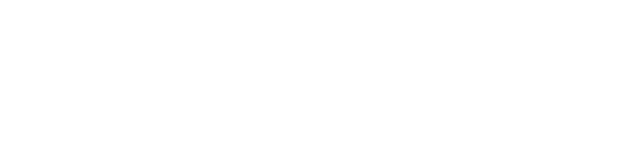
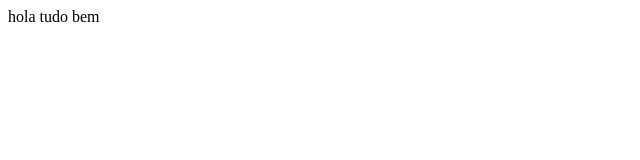
Before and after one commit to Lorenzo30/site, a plain HTML site: page index.html in a window 1280 px wide. Shown: the whole page, without its empty margins (0-640 px from the left). Drawn offline with Linux system fonts and the light colour scheme.

Commit message:
Criando header

```diff
--- a/index.html
+++ b/index.html
@@ -6,7 +6,13 @@
 <body>
 
 
+	<header>
+        <div>
 
+           hola tudo bem
+
+        </div>
+    </header>
 
 </body>
 </html>
```
